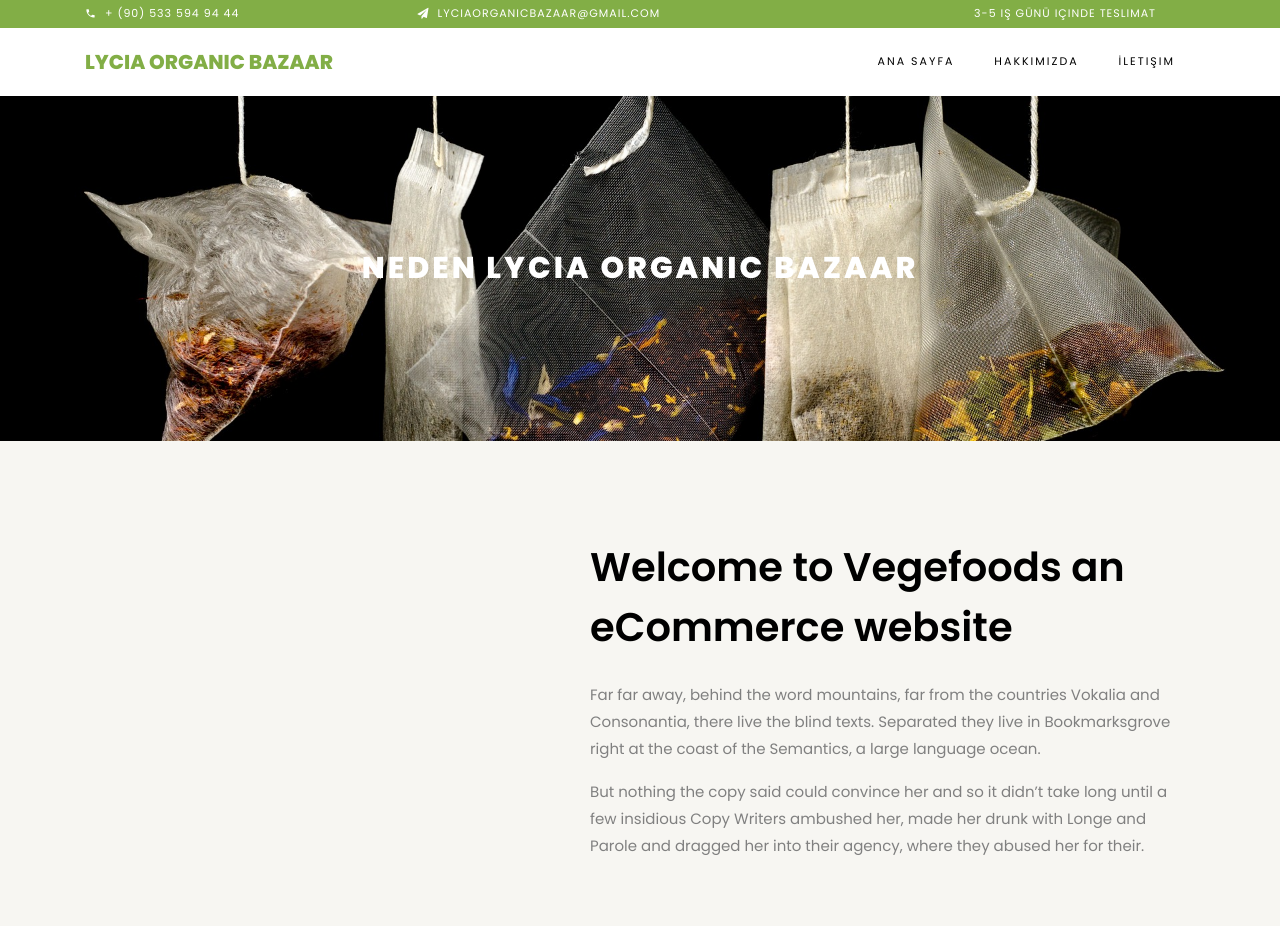
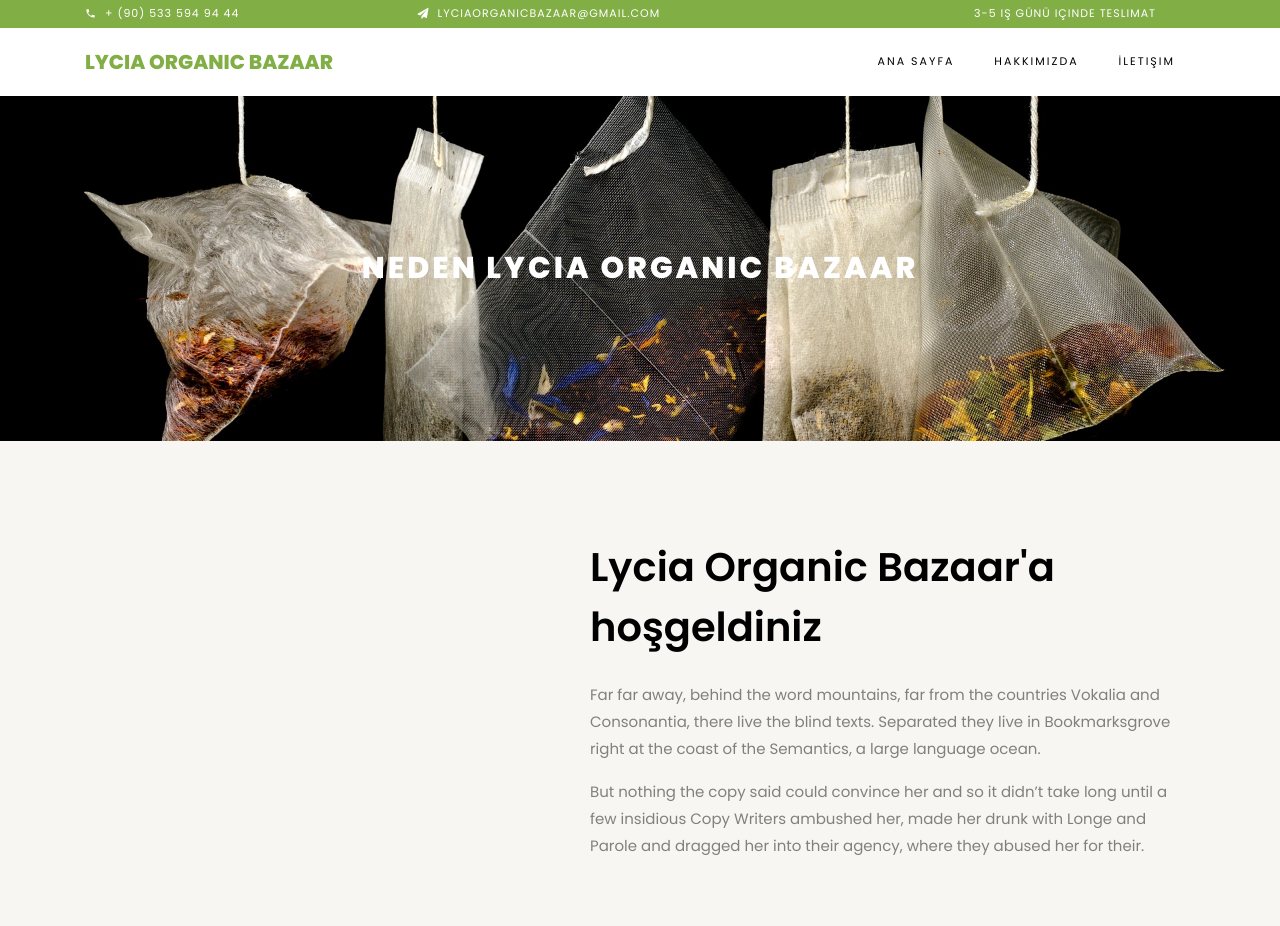
Before and after one commit to EmreManis/lyciaClone, a plain HTML site: page about.html in a window 1280 px wide. Shown: the top 926 px of the page. Drawn offline with Linux system fonts and the light colour scheme; some packages are replaced by stand-ins of ours; no server answers; files whose address does not match are found by name.

Commit message:
test git repo

```diff
--- a/about.html
+++ b/about.html
@@ -90,7 +90,7 @@
 					<div class="col-md-7 py-5 wrap-about pb-md-5 ftco-animate">
 	          <div class="heading-section-bold mb-4 mt-md-5">
 	          	<div class="ml-md-0">
-		            <h2 class="mb-4">Welcome to Vegefoods an eCommerce website</h2>
+		            <h2 class="mb-4">Lycia Organic Bazaar'a hoşgeldiniz</h2>
 	            </div>
 	          </div>
 	          <div class="pb-md-5">
```
